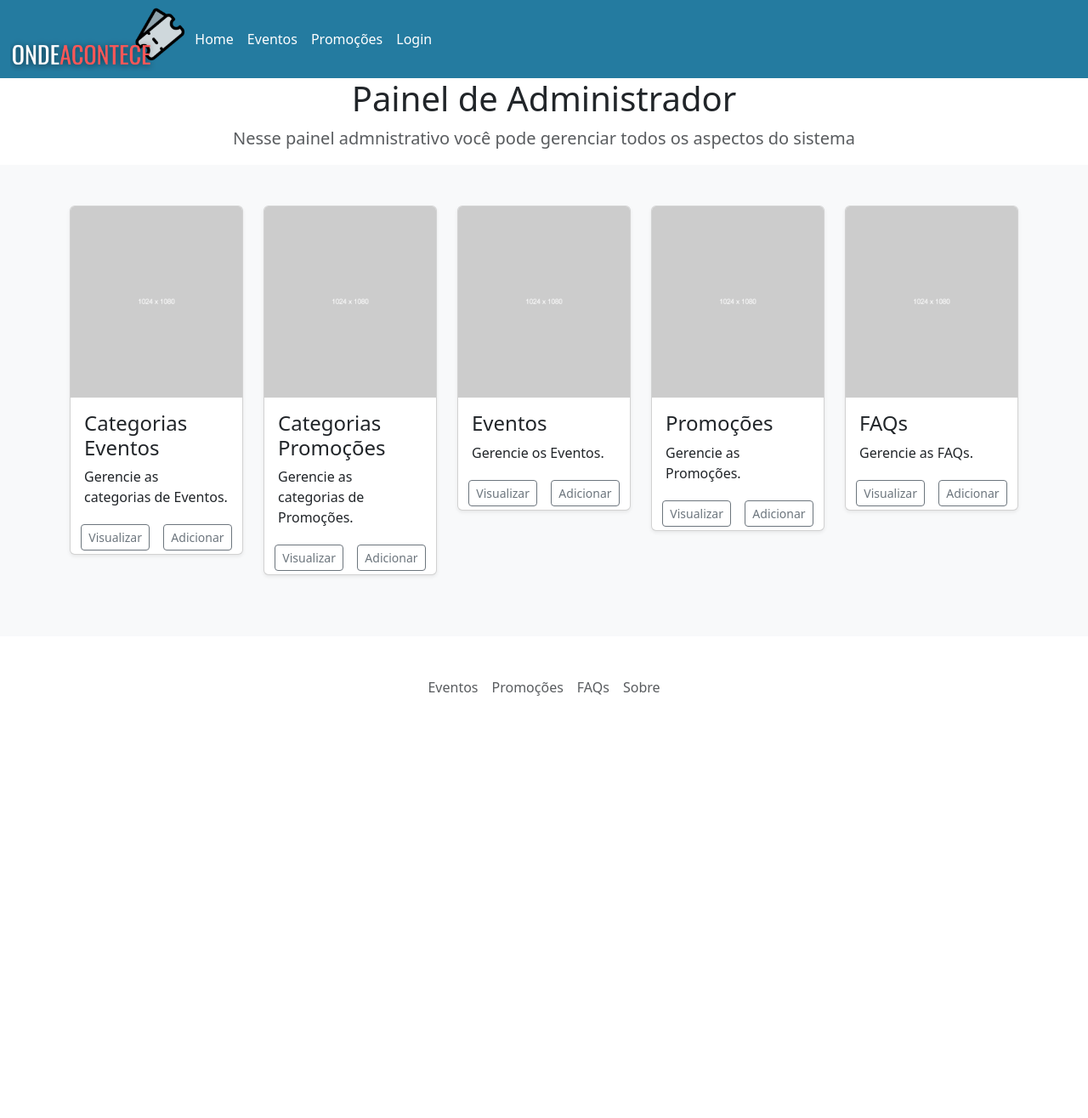
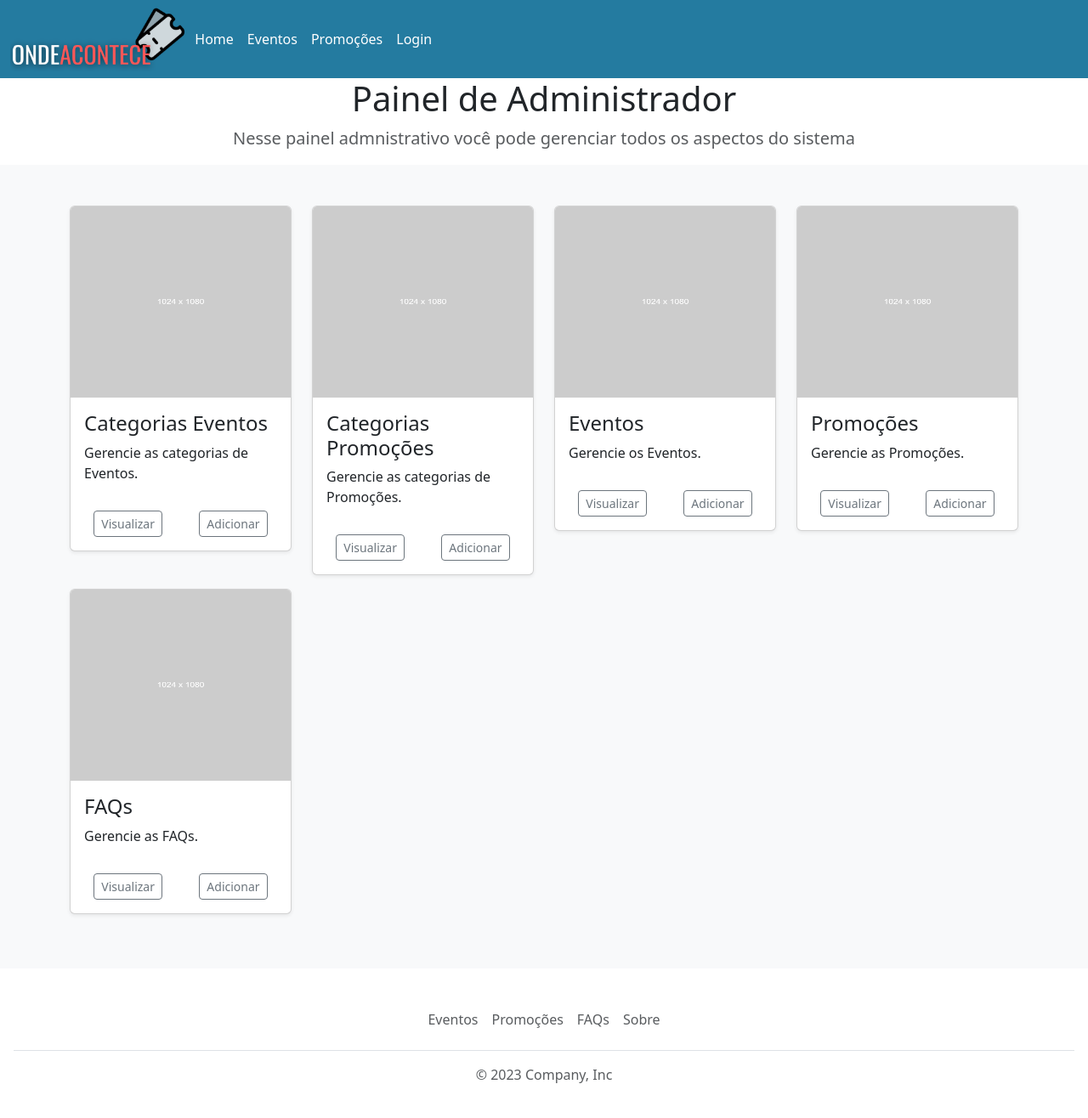
Before and after one commit to lippekstro/projeto_47, a PHP site: page /views/admin/painel.php in a window 1280 px wide. Shown: the top 1316 px of the page at 85% size. Before the commit the page ends 819 px from the top, so only its background shows below. Run offline with PHP 8.4, Linux system fonts and the light colour scheme.

Commit message:
ajustes prof

```diff
--- a/controllers/edita_cat_promo_controller.php
+++ b/controllers/edita_cat_promo_controller.php
@@ -22,7 +22,7 @@ try {
 
     setcookie('msg', "A Categoria foi atualizada com sucesso!", time() + 3600, '/projeto_47/');
     setcookie('tipo', 'sucesso', time() + 3600, '/projeto_47/');
-    header("Location: /projeto_47/views/admin/listar_faqs.php");
+    header("Location: /projeto_47/views/admin/lista_categoria_promo.php");
     exit();
 } catch (PDOException $e) {
     echo $e->getMessage();
--- a/css/style.css
+++ b/css/style.css
@@ -4,7 +4,7 @@
     box-sizing: border-box;
 }
 
-html,
+/* html,
 body {
     position: relative;
     min-height: 100vh;
@@ -20,4 +20,4 @@ footer {
     bottom: 0;
     width: 100%;
     height: 3rem;
-}
+} */
--- a/db/banco.sql
+++ b/db/banco.sql
@@ -29,9 +29,9 @@ CREATE TABLE categoria_promo (
 CREATE TABLE promocoes (
     id_promo INT PRIMARY KEY AUTO_INCREMENT,
     nome_promo VARCHAR(255) NOT NULL,
-    --img_promo LONGBLOB,
-    --descricao_promo varchar(255),
-    --link-promo varchar(255),
+    img_promo LONGBLOB,
+    descricao_promo varchar(255),
+    link-promo varchar(255),
     id_categoria_promo INT NOT NULL,
     cupom VARCHAR(255),
     FOREIGN KEY (id_categoria_promo) REFERENCES categoria_promo(id_categoria_promo)
--- a/views/admin/editar_categoria_promo.php
+++ b/views/admin/editar_categoria_promo.php
@@ -26,7 +26,7 @@ try {
 <h1 class="text-center">Cadastro de Categoria</h1>
 <div>
     <form class="row m-3 align-items-center" action="/projeto_47/controllers/edita_cat_promo_controller.php" method="post">
-        <input type="hidden" name="id_categoria_evento" value="<?= $cat->id_categoria_promo ?>">
+        <input type="hidden" name="id_categoria_promo" value="<?= $cat->id_categoria_promo ?>">
         <div class="col-md-6">
             <label class="form-label" for="nome_categoria">Nome da Categoria:</label>
             <input class="form-control" type="text" id="nome_categoria" name="nome_categoria" value="<?= $cat->nome_categoria_promo ?>" required>
--- a/views/admin/painel.php
+++ b/views/admin/painel.php
@@ -15,68 +15,68 @@ require_once $_SERVER['DOCUMENT_ROOT'] . '/projeto_47/templates/cabecalho.php';
     <div class="album py-5 bg-light">
         <div class="container">
             <div class="row">
-                <div class="col">
-                    <div class="card mb-4 shadow-sm">
+                <div class="col-12 col-sm-6 col-lg-3 mb-3">
+                    <div class="card shadow-sm">
                         <img class="card-img-top" style="height: 225px; width:100%; display:block" src="/projeto_47/img/dummy.png" data-holder-rendered="true">
                         <div class="card-body">
                             <h4>Categorias Eventos</h4>
                             <p class="card-text">Gerencie as categorias de Eventos.</p>
                         </div>
                         <div class="d-flex justify-content-evenly align-items-center">
-                            <a href="/projeto_47/views/admin/lista_categoria.php"><button type="button" class="btn btn-sm btn-outline-secondary m-1">Visualizar</button></a>
-                            <a href="/projeto_47/views/admin/cadastro_categoria.php"><button type="button" class="btn btn-sm btn-outline-secondary m-1">Adicionar</button></a>
+                            <a href="/projeto_47/views/admin/lista_categoria.php"><button type="button" class="btn btn-sm btn-outline-secondary m-3">Visualizar</button></a>
+                            <a href="/projeto_47/views/admin/cadastro_categoria.php"><button type="button" class="btn btn-sm btn-outline-secondary m-3">Adicionar</button></a>
                         </div>
                     </div>
                 </div>
-                <div class="col">
-                    <div class="card mb-4 shadow-sm">
+                <div class="col-12 col-sm-6 col-lg-3 mb-3">
+                    <div class="card shadow-sm">
                         <img class="card-img-top" style="height: 225px; width:100%; display:block" src="/projeto_47/img/dummy.png" data-holder-rendered="true">
                         <div class="card-body">
                             <h4>Categorias Promoções</h4>
                             <p class="card-text">Gerencie as categorias de Promoções.</p>
                         </div>
                         <div class="d-flex justify-content-evenly align-items-center">
-                            <a href="/projeto_47/views/admin/lista_categoria_promo.php"><button type="button" class="btn btn-sm btn-outline-secondary m-1">Visualizar</button></a>
-                            <a href="/projeto_47/views/admin/cadastro_categoria_promo.php"><button type="button" class="btn btn-sm btn-outline-secondary m-1">Adicionar</button></a>
+                            <a href="/projeto_47/views/admin/lista_categoria_promo.php"><button type="button" class="btn btn-sm btn-outline-secondary m-3">Visualizar</button></a>
+                            <a href="/projeto_47/views/admin/cadastro_categoria_promo.php"><button type="button" class="btn btn-sm btn-outline-secondary m-3">Adicionar</button></a>
                         </div>
                     </div>
                 </div>
-                <div class="col">
-                    <div class="card mb-4 shadow-sm">
+                <div class="col-12 col-sm-6 col-lg-3 mb-3">
+                    <div class="card shadow-sm">
                         <img class="card-img-top" style="height: 225px;width:100%; display:block" src="/projeto_47/img/dummy.png" data-holder-rendered="true">
                         <div class="card-body">
                             <h4>Eventos</h4>
                             <p class="card-text">Gerencie os Eventos.</p>
                         </div>
                         <div class="d-flex justify-content-evenly align-items-center">
-                            <a href="/projeto_47/views/admin/lista_evento.php"><button type="button" class="btn btn-sm btn-outline-secondary m-1">Visualizar</button></a>
-                            <a href="/projeto_47/views/admin/cadastro_evento.php"><button type="button" class="btn btn-sm btn-outline-secondary m-1">Adicionar</button></a>
+                            <a href="/projeto_47/views/admin/lista_evento.php"><button type="button" class="btn btn-sm btn-outline-secondary m-3">Visualizar</button></a>
+                            <a href="/projeto_47/views/admin/cadastro_evento.php"><button type="button" class="btn btn-sm btn-outline-secondary m-3">Adicionar</button></a>
                         </div>
                     </div>
                 </div>
-                <div class="col">
-                    <div class="card mb-4 shadow-sm">
+                <div class="col-12 col-sm-6 col-lg-3 mb-3">
+                    <div class="card shadow-sm">
                         <img class="card-img-top" style="height: 225px;width:100%; display:block" src="/projeto_47/img/dummy.png" data-holder-rendered="true">
                         <div class="card-body">
                             <h4>Promoções</h4>
                             <p class="card-text">Gerencie as Promoções.</p>
                         </div>
                         <div class="d-flex justify-content-evenly align-items-center">
-                            <a href="#"><button type="button" class="btn btn-sm btn-outline-secondary m-1">Visualizar</button></a>
-                            <a href="adiciona-promocao.php"><button type="button" class="btn btn-sm btn-outline-secondary m-1">Adicionar</button></a>
+                            <a href="#"><button type="button" class="btn btn-sm btn-outline-secondary m-3">Visualizar</button></a>
+                            <a href="adiciona-promocao.php"><button type="button" class="btn btn-sm btn-outline-secondary m-3">Adicionar</button></a>
                         </div>
                     </div>
                 </div>
-                <div class="col">
-                    <div class="card mb-4 shadow-sm">
+                <div class="col-12 col-sm-6 col-lg-3 mb-3">
+                    <div class="card shadow-sm">
                         <img class="card-img-top" style="height: 225px;width:100%; display:block" src="/projeto_47/img/dummy.png" data-holder-rendered="true">
                         <div class="card-body">
                             <h4>FAQs</h4>
                             <p class="card-text">Gerencie as FAQs.</p>
                         </div>
                         <div class="d-flex justify-content-evenly align-items-center">
-                            <a href="/projeto_47/views/admin/listar_faqs.php"><button type="button" class="btn btn-sm btn-outline-secondary m-1">Visualizar</button></a>
-                            <a href="/projeto_47/views/admin/adicionar_faq.php"><button type="button" class="btn btn-sm btn-outline-secondary m-1">Adicionar</button></a>
+                            <a href="/projeto_47/views/admin/listar_faqs.php"><button type="button" class="btn btn-sm btn-outline-secondary m-3">Visualizar</button></a>
+                            <a href="/projeto_47/views/admin/adicionar_faq.php"><button type="button" class="btn btn-sm btn-outline-secondary m-3">Adicionar</button></a>
                         </div>
                     </div>
                 </div>
--- a/views/eventos.php
+++ b/views/eventos.php
@@ -71,10 +71,6 @@ require_once $_SERVER['DOCUMENT_ROOT'] . '/projeto_47/templates/cabecalho.php';
             flex-direction: column;
             align-items: stretch;
         }
-
-        .card {
-            width: 100%;
-        }
     }
 </style>
 
@@ -94,7 +90,7 @@ require_once $_SERVER['DOCUMENT_ROOT'] . '/projeto_47/templates/cabecalho.php';
     </div>
 
     <div class="card right-card">
-        <a href="#">
+        <a href="/projeto_47/views/galeria.php">
             <img src="/projeto_47/img/dummy.png" alt="">
             <h3>Galeria de fotos e Videos</h3>
         </a>
```
Also changed, not shown: index.php (+59 -53 lines), models/evento.php (+11 -13 lines), models/promocao.php (+25 -9 lines), views/admin/lista_categoria_promo.php (+24 -0 lines), views/agenda.php (+6 -4 lines), views/detalhesevento.php (+3 -3 lines), views/promocoes.php (+29 -49 lines).
